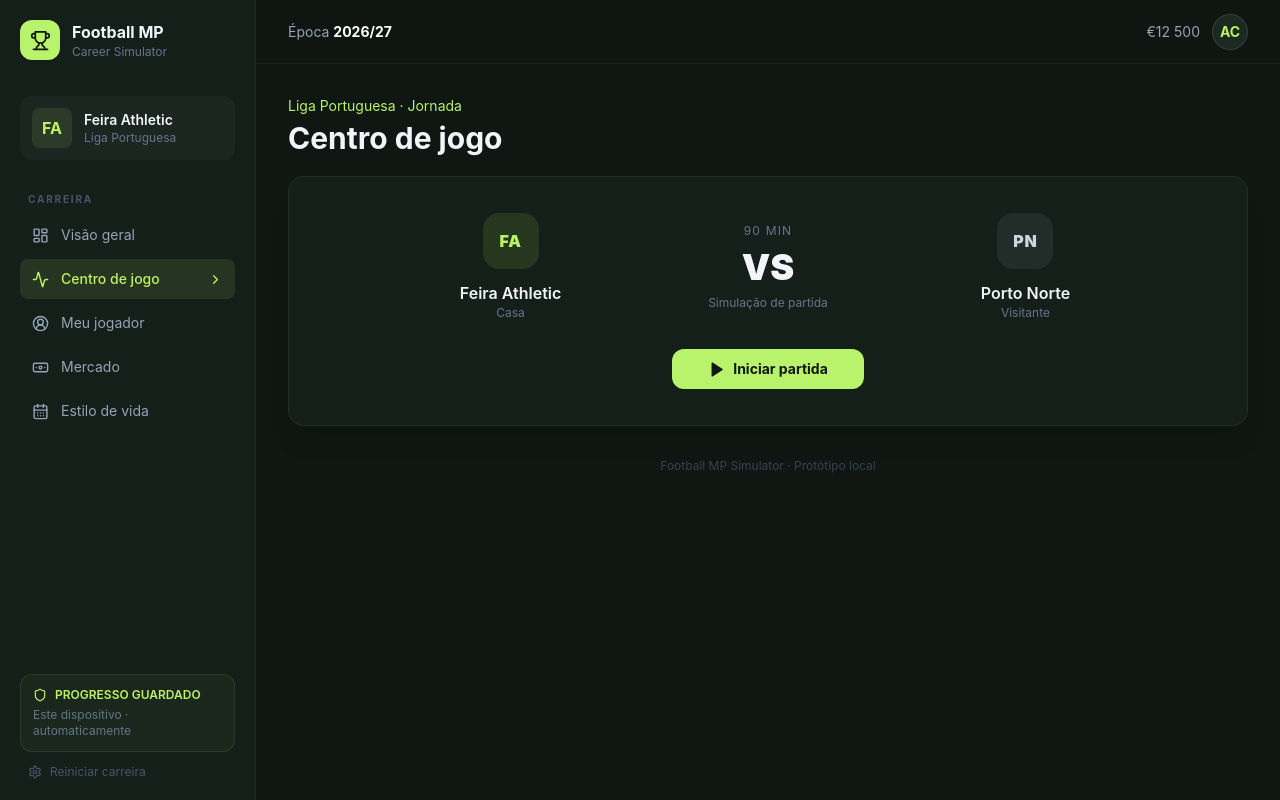
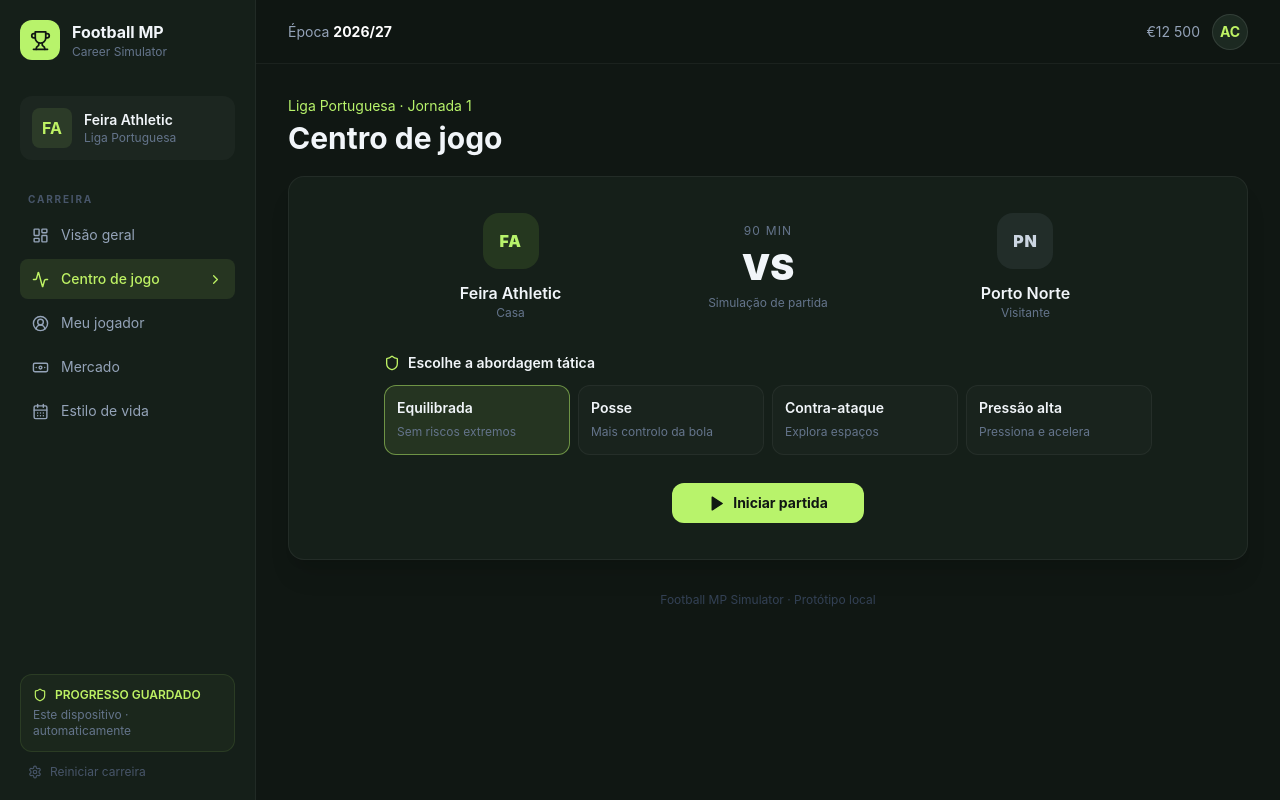
Before and after one commit to AAAndre1002/Football-MP-Simulator, a React (Vite) app: page / in a window 1280 px wide. Both pictures are taken after a click on the button "Centro de jogo". Built offline with nearby package versions, Linux system fonts and the light colour scheme.

Commit message:
Add selectable match tactics and fixture flow
Let the player choose a strategy before kickoff and keep the result screen from replaying a paid fixture.

```diff
--- a/src/components/MatchCenter.tsx
+++ b/src/components/MatchCenter.tsx
@@ -1,14 +1,59 @@
 import { useState } from 'react';
-import { Play, RotateCcw } from 'lucide-react';
-import type { MatchResult, Team } from '../types';
+import { ArrowRight, Play, Shield, Zap } from 'lucide-react';
+import type { MatchResult, TacticalStyle, Team } from '../types';
 import { simulateMatch } from '../engine/matchEngine';
 
-export function MatchCenter({ home, away, result, onResult }: { home: Team; away: Team; result?: MatchResult; onResult: (result: MatchResult) => void }) {
+const tactics: { id: TacticalStyle; name: string; detail: string }[] = [
+  { id: 'balanced', name: 'Equilibrada', detail: 'Sem riscos extremos' },
+  { id: 'possession', name: 'Posse', detail: 'Mais controlo da bola' },
+  { id: 'counterAttack', name: 'Contra-ataque', detail: 'Explora espaços' },
+  { id: 'highPress', name: 'Pressão alta', detail: 'Pressiona e acelera' },
+];
+
+export function MatchCenter({
+  home, away, result, fixtureNumber, tacticalStyle, onTacticChange, onResult, onNextFixture,
+}: {
+  home: Team;
+  away: Team;
+  result?: MatchResult;
+  fixtureNumber: number;
+  tacticalStyle: TacticalStyle;
+  onTacticChange: (style: TacticalStyle) => void;
+  onResult: (result: MatchResult) => void;
+  onNextFixture: () => void;
+}) {
   const [isPlaying, setIsPlaying] = useState(false);
-  const play = () => { setIsPlaying(true); window.setTimeout(() => { onResult(simulateMatch(home, away)); setIsPlaying(false); }, 450); };
-  const homeStats = result?.stats[home.id]; const awayStats = result?.stats[away.id];
-  return <div className="space-y-5"><div><p className="text-sm text-lime-400">Liga Portuguesa · Jornada</p><h1 className="mt-1 text-3xl font-bold">Centro de jogo</h1></div>
-    <section className="panel p-6 sm:p-9"><div className="grid grid-cols-[1fr_auto_1fr] items-center gap-3 text-center"><div><div className="crest mx-auto">FA</div><h2 className="mt-3 font-semibold">{home.name}</h2><p className="text-xs text-slate-500">Casa</p></div><div><p className="text-xs uppercase tracking-widest text-slate-500">{result ? 'Final' : '90 min'}</p><div className="my-2 text-4xl font-black tabular-nums">{result ? `${result.homeScore} : ${result.awayScore}` : 'VS'}</div><p className="text-xs text-slate-500">{result ? 'Apito final' : 'Simulação de partida'}</p></div><div><div className="crest crest-muted mx-auto">PN</div><h2 className="mt-3 font-semibold">{away.name}</h2><p className="text-xs text-slate-500">Visitante</p></div></div><div className="mt-7 flex justify-center"><button className="btn-primary min-w-48 justify-center" disabled={isPlaying} onClick={play}>{isPlaying ? <><span className="animate-pulse">A simular...</span></> : result ? <><RotateCcw size={17} /> Jogar novamente</> : <><Play size={17} fill="currentColor" /> Iniciar partida</>}</button></div></section>
-    {result && <div className="grid gap-4 lg:grid-cols-[0.8fr_1.2fr]"><section className="panel p-5"><h2 className="mb-4 font-semibold">Estatísticas</h2>{[['Posse de bola', `${homeStats?.possession}%`, `${awayStats?.possession}%`], ['Remates', `${homeStats?.shots}`, `${awayStats?.shots}`], ['À baliza', `${homeStats?.shotsOnTarget}`, `${awayStats?.shotsOnTarget}`], ['Cartões amarelos', `${homeStats?.yellowCards}`, `${awayStats?.yellowCards}`]].map(([name, h, a]) => <div key={name} className="grid grid-cols-[1fr_auto_1fr] border-t border-white/5 py-3 text-sm"><span>{h}</span><span className="px-3 text-center text-slate-500">{name}</span><span className="text-right">{a}</span></div>)}</section><section className="panel p-5"><h2 className="mb-4 font-semibold">Relato da partida</h2><div className="max-h-72 space-y-2 overflow-y-auto pr-1">{[...result.events].reverse().map((event, index) => <div key={`${event.minute}-${event.type}-${index}`} className="flex gap-3 rounded-lg bg-white/[0.03] p-3"><span className="w-10 shrink-0 font-mono text-lime-300">{event.minute}'</span><span className="text-sm text-slate-300">{event.description}</span></div>)}{result.events.length === 0 && <p className="text-sm text-slate-500">Jogo sem ocorrências destacadas.</p>}</div></section></div>}
+  const play = () => {
+    if (isPlaying || result) return;
+    setIsPlaying(true);
+    window.setTimeout(() => {
+      onResult(simulateMatch({ ...home, tacticalStyle }, away));
+      setIsPlaying(false);
+    }, 350);
+  };
+  const homeStats = result?.stats[home.id];
+  const awayStats = result?.stats[away.id];
+
+  return <div className="space-y-5">
+    <div><p className="text-sm text-lime-400">Liga Portuguesa · Jornada {fixtureNumber}</p><h1 className="mt-1 text-3xl font-bold">Centro de jogo</h1></div>
+    <section className="panel p-6 sm:p-9">
+      <div className="grid grid-cols-[1fr_auto_1fr] items-center gap-3 text-center">
+        <div><div className="crest mx-auto">FA</div><h2 className="mt-3 font-semibold">{home.name}</h2><p className="text-xs text-slate-500">Casa</p></div>
+        <div><p className="text-xs uppercase tracking-widest text-slate-500">{result ? 'Final' : '90 min'}</p><div className="my-2 text-4xl font-black tabular-nums">{result ? `${result.homeScore} : ${result.awayScore}` : 'VS'}</div><p className="text-xs text-slate-500">{result ? 'Apito final' : 'Simulação de partida'}</p></div>
+        <div><div className="crest crest-muted mx-auto">PN</div><h2 className="mt-3 font-semibold">{away.name}</h2><p className="text-xs text-slate-500">Visitante</p></div>
+      </div>
+      {!result && <div className="mx-auto mt-8 max-w-3xl">
+        <div className="mb-3 flex items-center gap-2 text-sm font-semibold"><Shield size={16} className="text-lime-300" /> Escolhe a abordagem tática</div>
+        <div className="grid gap-2 sm:grid-cols-2 xl:grid-cols-4">{tactics.map(tactic => <button key={tactic.id} onClick={() => onTacticChange(tactic.id)} className={`rounded-xl border p-3 text-left transition ${tacticalStyle === tactic.id ? 'border-lime-400/50 bg-lime-400/10' : 'border-white/5 bg-white/[0.02] hover:bg-white/[0.05]'}`}><span className="block text-sm font-semibold">{tactic.name}</span><span className="text-xs text-slate-500">{tactic.detail}</span></button>)}</div>
+      </div>}
+      <div className="mt-7 flex justify-center">{result
+        ? <button className="btn-primary min-w-48 justify-center" onClick={onNextFixture}><ArrowRight size={17} /> Avançar para jornada {fixtureNumber + 1}</button>
+        : <button className="btn-primary min-w-48 justify-center" disabled={isPlaying} onClick={play}>{isPlaying ? <><span className="animate-pulse">A simular...</span><Zap size={16} /></> : <><Play size={17} fill="currentColor" /> Iniciar partida</>}</button>}
+      </div>
+    </section>
+    {result && <div className="grid gap-4 lg:grid-cols-[0.8fr_1.2fr]">
+      <section className="panel p-5"><h2 className="mb-4 font-semibold">Estatísticas</h2>{[['Posse de bola', `${homeStats?.possession}%`, `${awayStats?.possession}%`], ['Remates', `${homeStats?.shots}`, `${awayStats?.shots}`], ['À baliza', `${homeStats?.shotsOnTarget}`, `${awayStats?.shotsOnTarget}`], ['Cartões amarelos', `${homeStats?.yellowCards}`, `${awayStats?.yellowCards}`], ['Cartões vermelhos', `${homeStats?.redCards}`, `${awayStats?.redCards}`]].map(([name, h, a]) => <div key={name} className="grid grid-cols-[1fr_auto_1fr] border-t border-white/5 py-3 text-sm"><span>{h}</span><span className="px-3 text-center text-slate-500">{name}</span><span className="text-right">{a}</span></div>)}</section>
+      <section className="panel p-5"><h2 className="mb-4 font-semibold">Relato da partida</h2><div className="max-h-72 space-y-2 overflow-y-auto pr-1">{[...result.events].reverse().map((event, index) => <div key={`${event.minute}-${event.type}-${index}`} className="flex gap-3 rounded-lg bg-white/[0.03] p-3"><span className="w-10 shrink-0 font-mono text-lime-300">{event.minute}'</span><span className="text-sm text-slate-300">{event.description}</span></div>)}{result.events.length === 0 && <p className="text-sm text-slate-500">Jogo sem ocorrências destacadas.</p>}</div></section>
+    </div>}
   </div>;
 }
```
